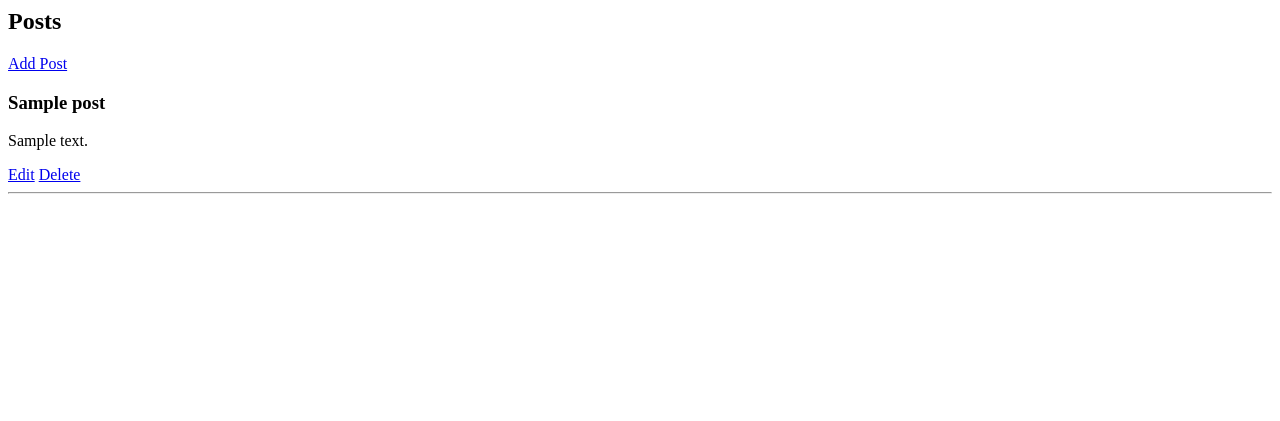
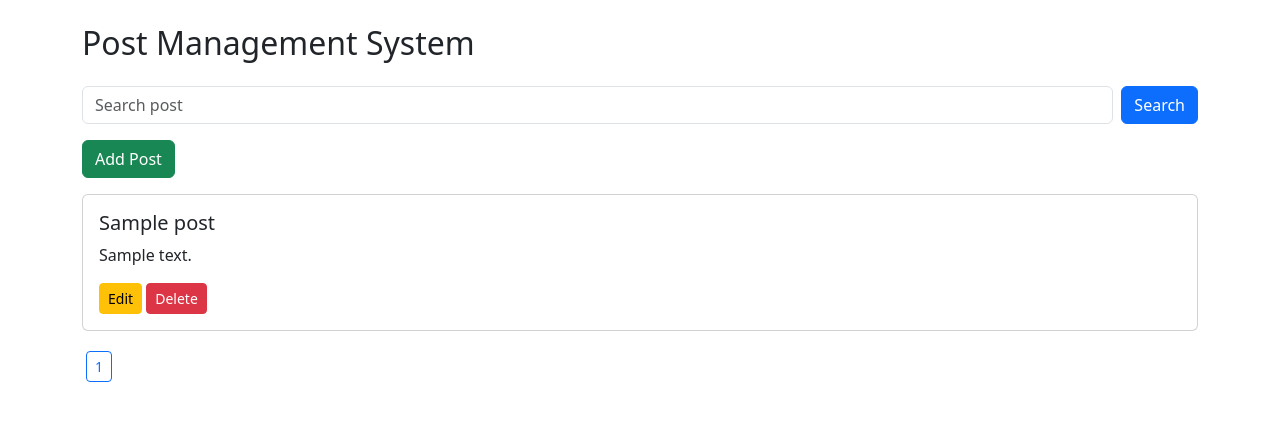
Before and after one commit to BULBUL-14/blog_project, a PHP site: page /index.php in a window 1280 px wide. Shown: the top 421 px of the page. Run offline with PHP 8.4, Linux system fonts and the light colour scheme; tables that the repository leaves empty or names only in its code hold one stand-in row (values such as "Sample post").

Commit message:
Added more files

```diff
--- a/Task-2/index.php
+++ b/Task-2/index.php
@@ -1,23 +1,120 @@
 <?php
 include "db.php";
 
-$result=mysqli_query($conn,"SELECT * FROM posts");
+$limit = 5;
+
+if(isset($_GET['page'])){
+$page = $_GET['page'];
+}else{
+$page = 1;
+}
+
+$offset = ($page-1) * $limit;
+
+$search = "";
+
+if(isset($_GET['search'])){
+$search = $_GET['search'];
+}
 ?>
 
-<h2>Posts</h2>
+<!DOCTYPE html>
+<html>
+<head>
+<title>Post Management</title>
 
-<a href="add.php">Add Post</a>
+<link href="https://cdn.jsdelivr.net/npm/bootstrap@5.3.0/dist/css/bootstrap.min.css" rel="stylesheet">
+
+</head>
+
+<body>
+
+<div class="container mt-4">
+
+<h2 class="mb-4">Post Management System</h2>
+
+<!-- Search Bar -->
+
+<form method="GET" class="d-flex mb-3">
+
+<input type="text" name="search" class="form-control me-2" placeholder="Search post">
+
+<button class="btn btn-primary">Search</button>
+
+</form>
+
+<!-- Add Post Button -->
+
+<a href="add.php" class="btn btn-success mb-3">Add Post</a>
 
 <?php
-while($row=mysqli_fetch_assoc($result)){
+
+$sql = "SELECT * FROM posts
+WHERE title LIKE '%$search%' OR content LIKE '%$search%'
+LIMIT {$offset},{$limit}";
+
+$result = mysqli_query($conn,$sql);
+
+if(mysqli_num_rows($result) > 0){
+
+while($row = mysqli_fetch_assoc($result)){
+
 ?>
 
-<h3><?php echo $row['title']; ?></h3>
-<p><?php echo $row['content']; ?></p>
+<div class="card mb-3">
 
-<a href="edit.php?id=<?php echo $row['id']; ?>">Edit</a>
-<a href="delete.php?id=<?php echo $row['id']; ?>">Delete</a>
+<div class="card-body">
 
-<hr>
+<h5 class="card-title"><?php echo $row['title']; ?></h5>
 
-<?php } ?>
+<p class="card-text"><?php echo $row['content']; ?></p>
+
+<a href="edit.php?id=<?php echo $row['id']; ?>" class="btn btn-warning btn-sm">Edit</a>
+
+<a href="delete.php?id=<?php echo $row['id']; ?>" class="btn btn-danger btn-sm">Delete</a>
+
+</div>
+
+</div>
+
+<?php
+}
+}else{
+
+echo "<p>No posts found</p>";
+
+}
+?>
+
+<!-- Pagination -->
+
+<?php
+
+$sql1 = "SELECT * FROM posts";
+$result1 = mysqli_query($conn,$sql1);
+
+if(mysqli_num_rows($result1) > 0){
+
+$total_records = mysqli_num_rows($result1);
+
+$total_page = ceil($total_records / $limit);
+
+echo "<nav>";
+
+for($i=1;$i<=$total_page;$i++){
+
+echo "<a class='btn btn-outline-primary btn-sm m-1' href='?page=".$i."'>".$i."</a>";
+
+}
+
+echo "</nav>";
+
+}
+
+?>
+
+</div>
+
+</body>
+
+</html>
```
